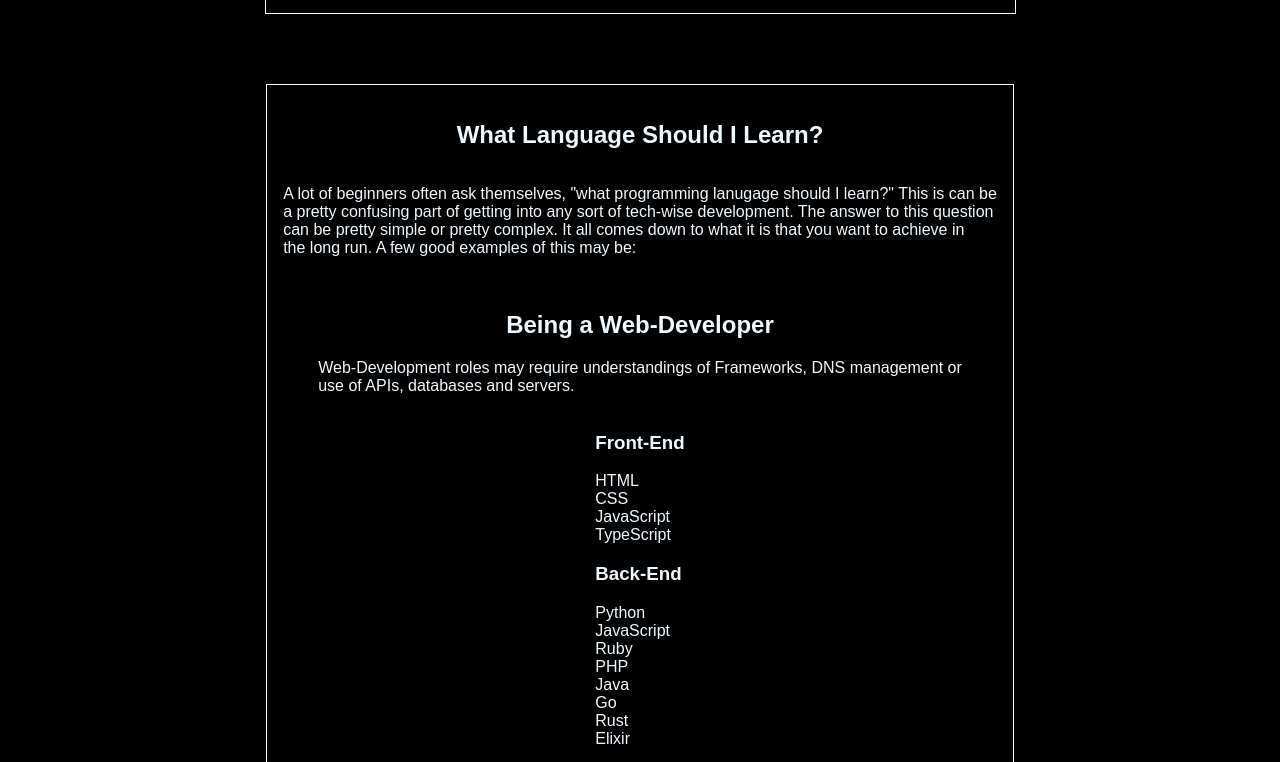
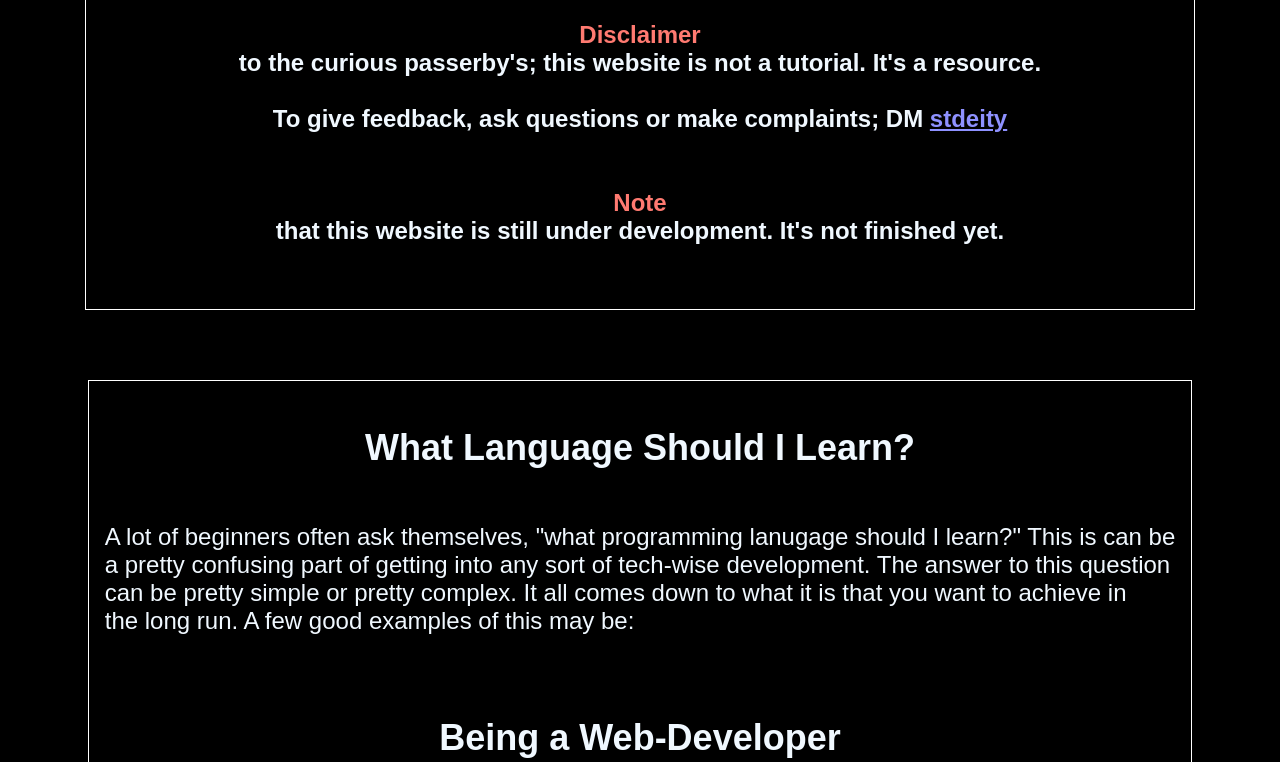
Before and after one commit to saint-deity/gettinginto.dev, a plain HTML site: page index.html in a window 1280 px wide. Shown: the part 650-1412 px from the top of the page. Drawn offline with Linux system fonts and the light colour scheme.

Commit message:
Update styles.css

```diff
--- a/styles.css
+++ b/styles.css
@@ -19,10 +19,6 @@ body {
     font-weight: bold;
 }
 
-.section1 a {
-    color: #8e91ff;
-}
-
 .section1 {
     display: flex;
     flex-direction: column;
@@ -33,4 +29,30 @@ body {
     padding: 1rem;
     outline: 1px solid #ffffff;
     background-color: #000000;
+    font-size: 1.5rem;
 }
+
+.section1 a {
+    color: #8e91ff;
+}
+
+.section2 {
+    display: flex;
+    flex-direction: row;
+    justify-content: center;
+    align-items: center;
+    height: auto;
+    width: max-content;
+    padding: 5rem;
+    outline: 1px solid #ffffff;
+    background-color: #000000;
+    font-size: 1.5rem;
+}
+
+.section2 div {
+    margin: 0 1rem;
+}
+
+.section2 h3 {
+    rotate: -90deg;
+}
```
